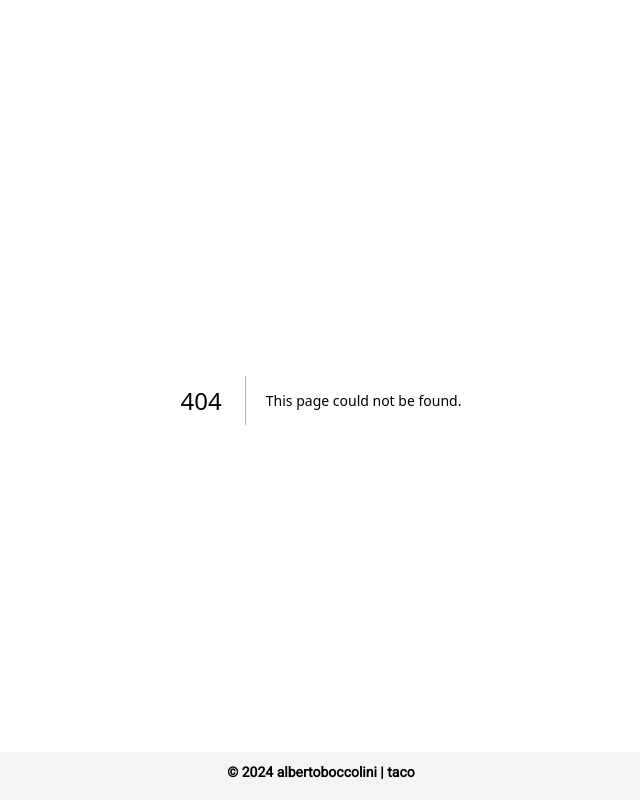
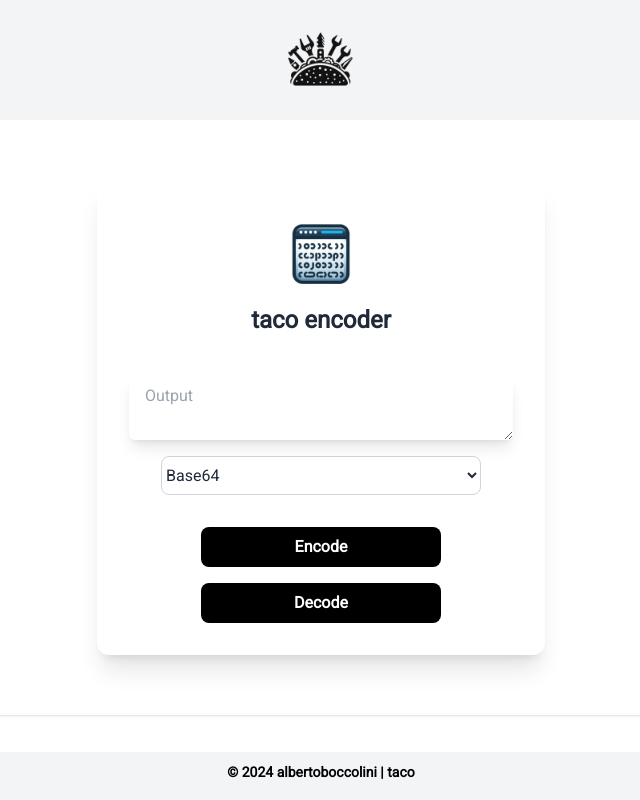
Before and after one commit to albertoboccolini/taco, a Next.js app: page /tools/encoder in a window 1280 px wide. Before the commit this address had no page. Shown: the whole page, without its empty margins (319-959 px from the left). Built offline with nearby package versions, Linux system fonts and the light colour scheme.

Commit message:
Add encoder layout

```diff
--- a/app/components/homepage/Layout.tsx
+++ b/app/components/homepage/Layout.tsx
@@ -3,6 +3,7 @@
 import React, {useState} from 'react';
 import fileConverterLogo from '/public/fileConverterLogo.png';
 import calcLogo from '/public/calcLogo.png';
+import encoderLogo from '/public/encoderLogo.png';
 import qrCodeGeneratorLogo from '/public/qrCodeGeneratorLogo.png';
 import NavigationBar from "@/app/components/homepage/NavigationBar";
 import Header from "@/app/components/public/Header";
@@ -31,6 +32,8 @@ const Layout: React.FC = () => {
                       activeSection={activeSection}></Tool>
                 <Tool logo={calcLogo} toolLink={"/tools/calc"} category={"other"}
                       activeSection={activeSection}></Tool>
+                <Tool logo={encoderLogo} toolLink={"/tools/encoder"} category={"converter"}
+                      activeSection={activeSection}></Tool>
             </main>
         </div>
     );
--- /dev/null
+++ b/app/components/tools/encoder/Layout.tsx
@@ -0,0 +1,61 @@
+'use client'
+
+import React from 'react';
+import {NextPage} from "next";
+import Header from "@/app/components/public/Header";
+import Image from "next/image";
+import encoderLogo from '/public/encoderLogo.png';
+
+const Layout: NextPage = () => {
+
+    return (
+        <div className="text-gray-800 bg-white m-0 p-0">
+
+            <div className="shadow">
+                <Header title={"taco | encoder"}/>
+                <main className="px-4 py-10 m-auto max-w-4xl sm:p-10">
+                    <div className="text-center p-5 m-auto">
+                        <div className="mx-auto max-w-md space-y-8">
+                            <div className="rounded-xl bg-white px-8 py-6 shadow-xl">
+                                <Image src={encoderLogo}
+                                       className="font-bold text-2xl text-center m-auto"
+                                       alt="taco converter"
+                                       width={100} height={100}/>
+                                <h1 className="font-bold text-2xl mb-6">taco encoder</h1>
+                                <div className="grid gap-2">
+                                    <div className="flex flex-col gap-1.5">
+                                        <textarea
+                                            className="mt-4 w-full max-w-xl sm:max-w-sm md:max-w-md lg:max-w-lg rounded-md bg-white px-4 py-2 shadow-lg"
+                                            id="output" placeholder="Output"/>
+                                    </div>
+                                </div>
+                                <div className="space-y-6">
+                                    <div className="block rounded-lg">
+                                        <select
+                                            className="block m-auto mt-4 py-2 bg-white h-full border border-gray-300 rounded-lg w-full max-w-xs sm:max-w-sm md:max-w-md lg:max-w-lg">
+                                            <option value="BASE64">Base64</option>
+                                        </select>
+                                    </div>
+                                    <div className="block text-center mt-4">
+                                        <button type="submit"
+                                                className="bg-black hover:bg-white text-white font-bold py-2 px-4 rounded-lg transition duration-300 ease-in-out transform hover:scale-105 w-full max-w-60 sm:max-w-sm md:max-w-md lg:max-w-lg mx-2 my-2">
+                                            Encode
+                                        </button>
+                                        <button type="button"
+                                                className="bg-black hover:bg-white text-white font-bold py-2 px-4 rounded-lg transition duration-300 ease-in-out transform hover:scale-105 disabled:opacity-50 w-full max-w-60 sm:max-w-sm md:max-w-md lg:max-w-lg mx-2 my-2">
+                                            Decode
+                                        </button>
+                                    </div>
+                                </div>
+                            </div>
+                        </div>
+                    </div>
+                </main>
+            </div>
+
+
+        </div>
+    );
+};
+
+export default Layout;
--- a/app/components/tools/qrcode/Layout.tsx
+++ b/app/components/tools/qrcode/Layout.tsx
@@ -23,7 +23,8 @@ const Layout: NextPage = () => {
             <div className="shadow">
                 <Header title={"taco | qrcode"}/>
             </div>
-            <main className="container mx-auto flex flex-col items-center space-y-8 px-4 py-8 md:max-w-4xl">
+            <main className="px-4 py-10 m-auto max-w-4xl sm:p-10">
+                <div className="text-center p-5 m-auto">
                     <div className="mx-auto max-w-md space-y-8">
                         <div className="rounded-xl bg-white px-8 py-6 shadow-xl">
                             <section className="flex w-full flex-col items-center gap-4">
@@ -50,6 +51,7 @@ const Layout: NextPage = () => {
                             </section>
                         </div>
                     </div>
+                </div>
             </main>
         </div>
     );
--- /dev/null
+++ b/app/tools/encoder/page.tsx
@@ -0,0 +1,15 @@
+import React from 'react';
+import Layout from "@/app/components/tools/encoder/Layout";
+import ErrorBoundary from "@/app/components/public/ErrorBoundary";
+
+const Page = () => {
+    return (
+        <main className="text-gray-800 bg-white m-0 p-0">
+            <ErrorBoundary>
+                <Layout></Layout>
+            </ErrorBoundary>
+        </main>
+    );
+};
+
+export default Page;
```
Also changed, not shown: public/encoderLogo.png (added). Lines whose indentation alone changed are shown as unchanged.
